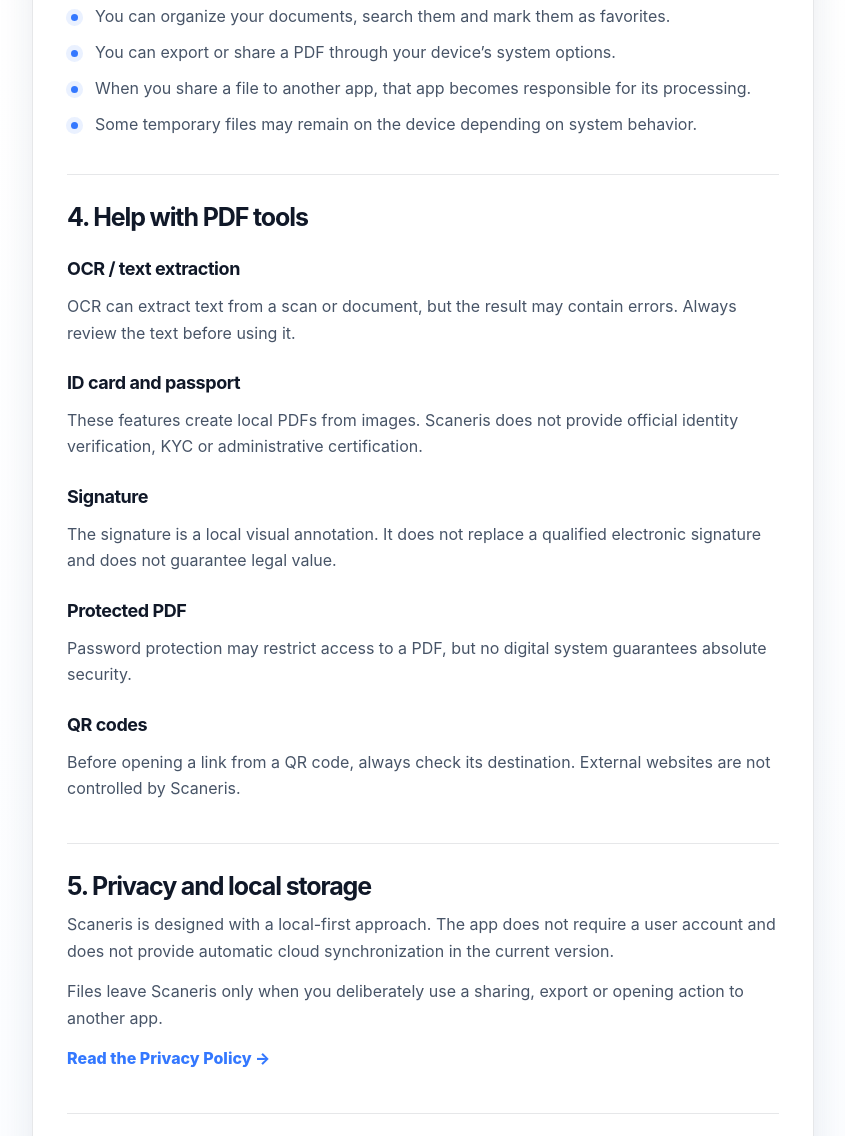
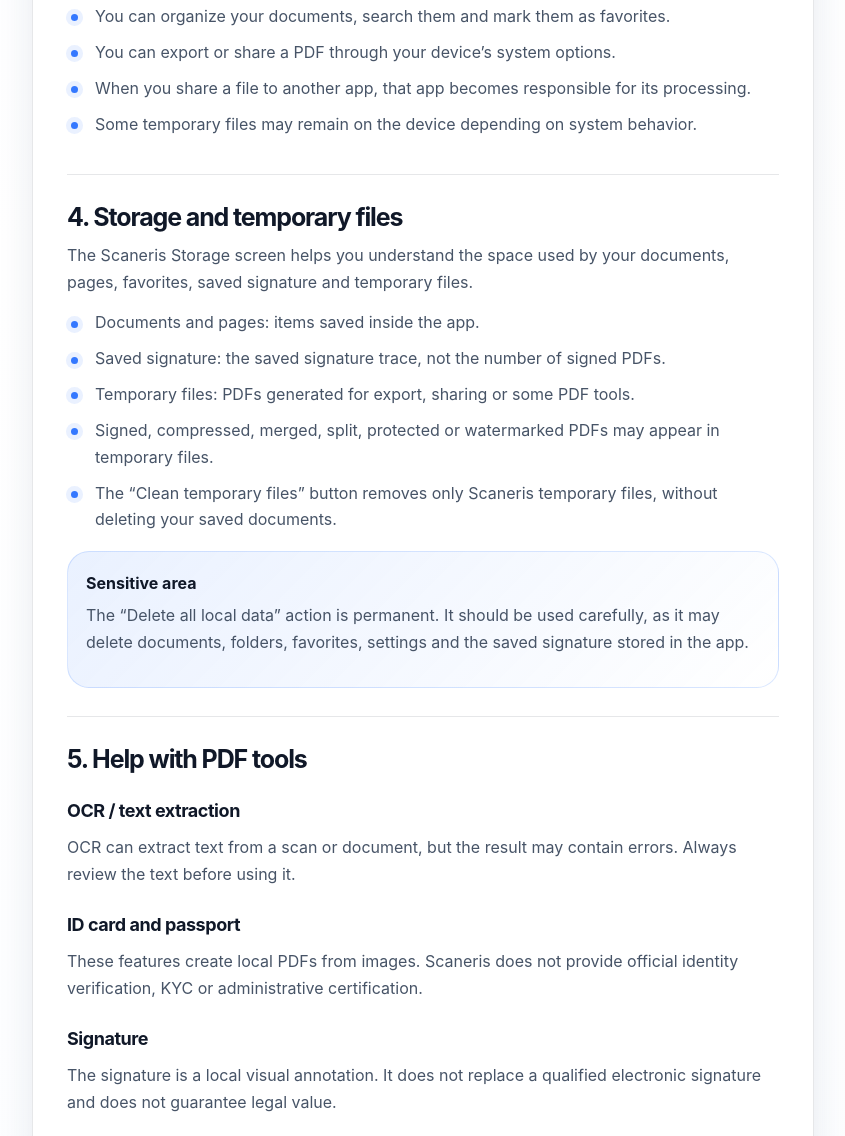
Before and after one commit to elmariniapp/scaneris-privacy-policy, a plain HTML site: page support.html in a window 1280 px wide. Shown: the part 1664-2800 px from the top of the page, without its empty margins (368-1213 px from the left). Drawn offline with Linux system fonts and the light colour scheme.

Commit message:
Update support.html

```diff
--- a/support.html
+++ b/support.html
@@ -582,6 +582,7 @@
         <a href="#start" data-i18n="tocStart">Bien démarrer</a>
         <a href="#permissions" data-i18n="tocPermissions">Permissions</a>
         <a href="#documents" data-i18n="tocDocuments">Documents</a>
+        <a href="#storage" data-i18n="tocStorage">Stockage</a>
         <a href="#tools" data-i18n="tocTools">Outils PDF</a>
         <a href="#privacy" data-i18n="tocPrivacy">Confidentialité</a>
         <a href="#troubleshooting" data-i18n="tocTroubleshooting">Problèmes fréquents</a>
@@ -670,8 +671,28 @@
           </ul>
         </section>
 
+        <section id="storage" class="support-section">
+          <h2 data-i18n="sStorageTitle">4. Stockage et fichiers temporaires</h2>
+          <p data-i18n="sStorageP1">
+            L’écran Stockage de Scaneris permet de comprendre l’espace utilisé par vos documents, pages, favoris, signature enregistrée et fichiers temporaires.
+          </p>
+          <ul>
+            <li data-i18n="sStorageLi1">Documents et pages : correspondent aux éléments enregistrés dans l’application.</li>
+            <li data-i18n="sStorageLi2">Signature enregistrée : correspond à la trace de signature sauvegardée, pas au nombre de PDF signés.</li>
+            <li data-i18n="sStorageLi3">Fichiers temporaires : correspondent aux PDF générés pour l’export, le partage ou certains outils PDF.</li>
+            <li data-i18n="sStorageLi4">Les PDF signés, compressés, fusionnés, divisés, protégés ou filigranés peuvent apparaître dans les fichiers temporaires.</li>
+            <li data-i18n="sStorageLi5">Le bouton “Nettoyer les fichiers temporaires” supprime uniquement les fichiers temporaires Scaneris, sans supprimer vos documents enregistrés.</li>
+          </ul>
+          <div class="note">
+            <strong data-i18n="sStorageNoteTitle">Zone sensible</strong>
+            <p data-i18n="sStorageNoteText">
+              L’action “Supprimer toutes les données locales” est définitive. Elle doit être utilisée avec prudence, car elle peut supprimer les documents, dossiers, favoris, réglages et signature enregistrés dans l’application.
+            </p>
+          </div>
+        </section>
+
         <section id="tools" class="support-section">
-          <h2 data-i18n="s4Title">4. Aide sur les outils PDF</h2>
+          <h2 data-i18n="s4Title">5. Aide sur les outils PDF</h2>
 
           <h3 data-i18n="s4H1">OCR / extraction de texte</h3>
           <p data-i18n="s4P1">
@@ -700,7 +721,7 @@
         </section>
 
         <section id="privacy" class="support-section">
-          <h2 data-i18n="s5Title">5. Confidentialité et stockage local</h2>
+          <h2 data-i18n="s5Title">6. Confidentialité et stockage local</h2>
           <p data-i18n="s5P1">
             Scaneris est conçu avec une approche local-first. L’application ne nécessite pas de compte utilisateur et ne propose pas de synchronisation cloud automatique dans la version actuelle.
           </p>
@@ -713,7 +734,7 @@
         </section>
 
         <section id="troubleshooting" class="support-section">
-          <h2 data-i18n="s6Title">6. Problèmes fréquents</h2>
+          <h2 data-i18n="s6Title">7. Problèmes fréquents</h2>
 
           <h3 data-i18n="s6H1">La caméra ne s’ouvre pas</h3>
           <p data-i18n="s6P1">
@@ -742,7 +763,7 @@
         </section>
 
         <section id="bug" class="support-section">
-          <h2 data-i18n="s7Title">7. Signaler un problème</h2>
+          <h2 data-i18n="s7Title">8. Signaler un problème</h2>
           <p data-i18n="s7P1">
             Pour aider le support à comprendre le problème, indiquez si possible :
           </p>
@@ -785,6 +806,7 @@
         tocStart: "Bien démarrer",
         tocPermissions: "Permissions",
         tocDocuments: "Documents",
+        tocStorage: "Stockage",
         tocTools: "Outils PDF",
         tocPrivacy: "Confidentialité",
         tocTroubleshooting: "Problèmes fréquents",
@@ -820,7 +842,17 @@
         s3Li3: "Lorsque vous partagez un fichier vers une autre app, cette app devient responsable de son traitement.",
         s3Li4: "Certains fichiers temporaires peuvent rester sur l’appareil selon le fonctionnement du système.",
 
-        s4Title: "4. Aide sur les outils PDF",
+        sStorageTitle: "4. Stockage et fichiers temporaires",
+        sStorageP1: "L’écran Stockage de Scaneris permet de comprendre l’espace utilisé par vos documents, pages, favoris, signature enregistrée et fichiers temporaires.",
+        sStorageLi1: "Documents et pages : correspondent aux éléments enregistrés dans l’application.",
+        sStorageLi2: "Signature enregistrée : correspond à la trace de signature sauvegardée, pas au nombre de PDF signés.",
+        sStorageLi3: "Fichiers temporaires : correspondent aux PDF générés pour l’export, le partage ou certains outils PDF.",
+        sStorageLi4: "Les PDF signés, compressés, fusionnés, divisés, protégés ou filigranés peuvent apparaître dans les fichiers temporaires.",
+        sStorageLi5: "Le bouton “Nettoyer les fichiers temporaires” supprime uniquement les fichiers temporaires Scaneris, sans supprimer vos documents enregistrés.",
+        sStorageNoteTitle: "Zone sensible",
+        sStorageNoteText: "L’action “Supprimer toutes les données locales” est définitive. Elle doit être utilisée avec prudence, car elle peut supprimer les documents, dossiers, favoris, réglages et signature enregistrés dans l’application.",
+
+        s4Title: "5. Aide sur les outils PDF",
         s4H1: "OCR / extraction de texte",
         s4P1: "L’OCR peut extraire du texte depuis un scan ou un document, mais le résultat peut contenir des erreurs. Vérifiez toujours le texte avant de l’utiliser.",
         s4H2: "Carte d’identité et passeport",
@@ -832,12 +864,12 @@
         s4H5: "QR codes",
         s4P5: "Avant d’ouvrir un lien provenant d’un QR code, vérifiez toujours sa destination. Les sites externes ne sont pas contrôlés par Scaneris.",
 
-        s5Title: "5. Confidentialité et stockage local",
+        s5Title: "6. Confidentialité et stockage local",
         s5P1: "Scaneris est conçu avec une approche local-first. L’application ne nécessite pas de compte utilisateur et ne propose pas de synchronisation cloud automatique dans la version actuelle.",
         s5P2: "Les fichiers quittent Scaneris uniquement lorsque vous utilisez volontairement une action de partage, d’export ou d’ouverture vers une autre application.",
         s5Link: "Lire la politique de confidentialité →",
 
-        s6Title: "6. Problèmes fréquents",
+        s6Title: "7. Problèmes fréquents",
         s6H1: "La caméra ne s’ouvre pas",
         s6P1: "Vérifiez que la permission caméra est autorisée dans les réglages de votre appareil. Redémarrer l’application peut aussi aider.",
         s6H2: "L’import ne fonctionne pas",
@@ -849,7 +881,7 @@
         s6H5: "Le partage ne propose pas l’app souhaitée",
         s6P5: "Les options de partage dépendent des applications installées sur votre appareil et du système Android ou iOS.",
 
-        s7Title: "7. Signaler un problème",
+        s7Title: "8. Signaler un problème",
         s7P1: "Pour aider le support à comprendre le problème, indiquez si possible :",
         s7Li1: "le modèle de votre appareil ;",
         s7Li2: "la version Android ou iOS ;",
@@ -877,6 +909,7 @@
         tocStart: "Getting started",
         tocPermissions: "Permissions",
         tocDocuments: "Documents",
+        tocStorage: "Storage",
         tocTools: "PDF tools",
         tocPrivacy: "Privacy",
         tocTroubleshooting: "Common issues",
@@ -912,7 +945,17 @@
         s3Li3: "When you share a file to another app, that app becomes responsible for its processing.",
         s3Li4: "Some temporary files may remain on the device depending on system behavior.",
 
-        s4Title: "4. Help with PDF tools",
+        sStorageTitle: "4. Storage and temporary files",
+        sStorageP1: "The Scaneris Storage screen helps you understand the space used by your documents, pages, favorites, saved signature and temporary files.",
+        sStorageLi1: "Documents and pages: items saved inside the app.",
+        sStorageLi2: "Saved signature: the saved signature trace, not the number of signed PDFs.",
+        sStorageLi3: "Temporary files: PDFs generated for export, sharing or some PDF tools.",
+        sStorageLi4: "Signed, compressed, merged, split, protected or watermarked PDFs may appear in temporary files.",
+        sStorageLi5: "The “Clean temporary files” button removes only Scaneris temporary files, without deleting your saved documents.",
+        sStorageNoteTitle: "Sensitive area",
+        sStorageNoteText: "The “Delete all local data” action is permanent. It should be used carefully, as it may delete documents, folders, favorites, settings and the saved signature stored in the app.",
+
+        s4Title: "5. Help with PDF tools",
         s4H1: "OCR / text extraction",
         s4P1: "OCR can extract text from a scan or document, but the result may contain errors. Always review the text before using it.",
         s4H2: "ID card and passport",
@@ -924,12 +967,12 @@
         s4H5: "QR codes",
         s4P5: "Before opening a link from a QR code, always check its destination. External websites are not controlled by Scaneris.",
 
-        s5Title: "5. Privacy and local storage",
+        s5Title: "6. Privacy and local storage",
         s5P1: "Scaneris is designed with a local-first approach. The app does not require a user account and does not provide automatic cloud synchronization in the current version.",
         s5P2: "Files leave Scaneris only when you deliberately use a sharing, export or opening action to another app.",
         s5Link: "Read the Privacy Policy →",
 
-        s6Title: "6. Common issues",
+        s6Title: "7. Common issues",
         s6H1: "The camera does not open",
         s6P1: "Check that camera permission is allowed in your device settings. Restarting the app may also help.",
         s6H2: "Import does not work",
@@ -941,7 +984,7 @@
         s6H5: "The share sheet does not show the app I want",
         s6P5: "Sharing options depend on the apps installed on your device and on Android or iOS.",
 
-        s7Title: "7. Report an issue",
+        s7Title: "8. Report an issue",
         s7P1: "To help support understand the issue, please include if possible:",
         s7Li1: "your device model;",
         s7Li2: "your Android or iOS version;",
```
